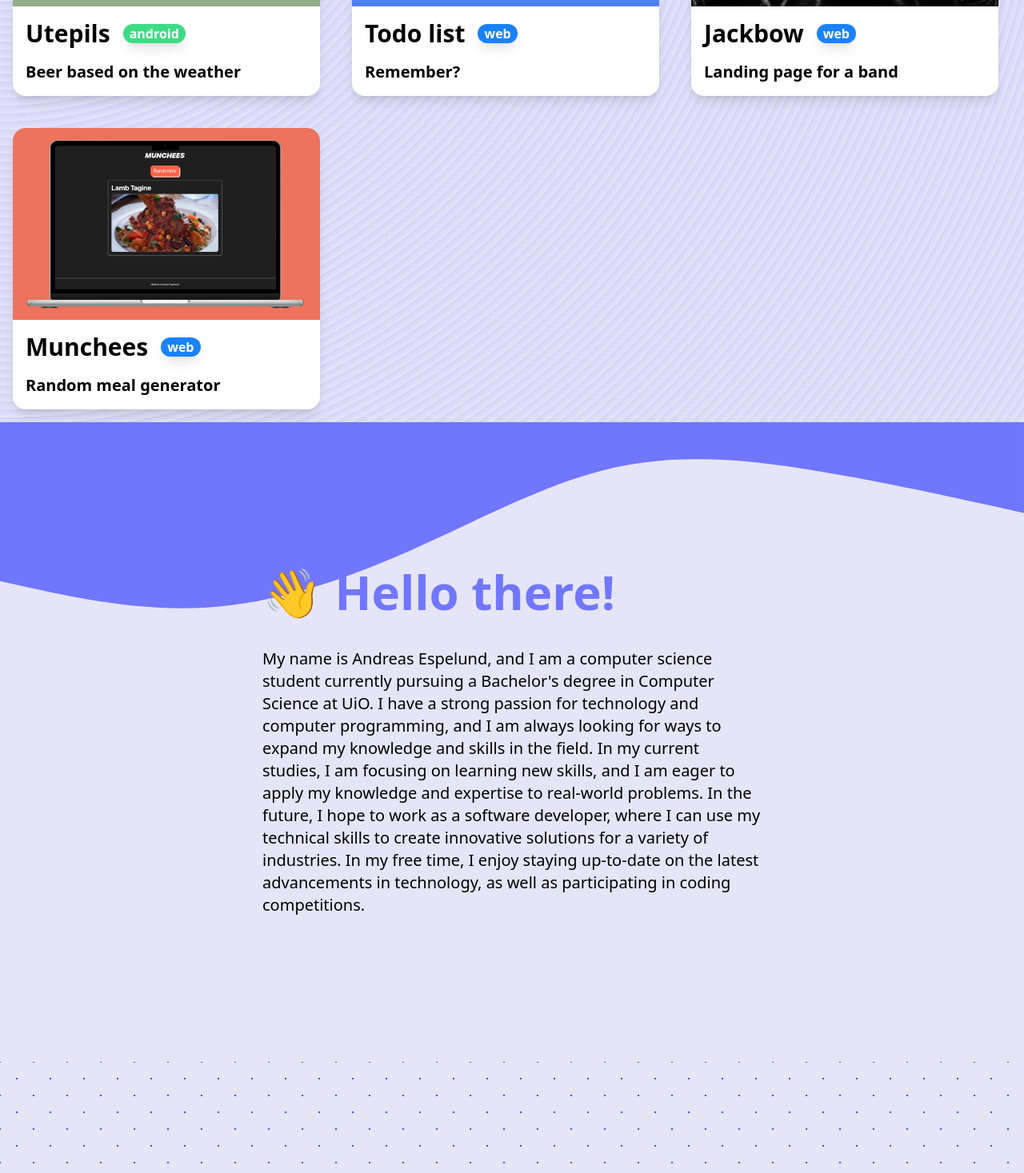
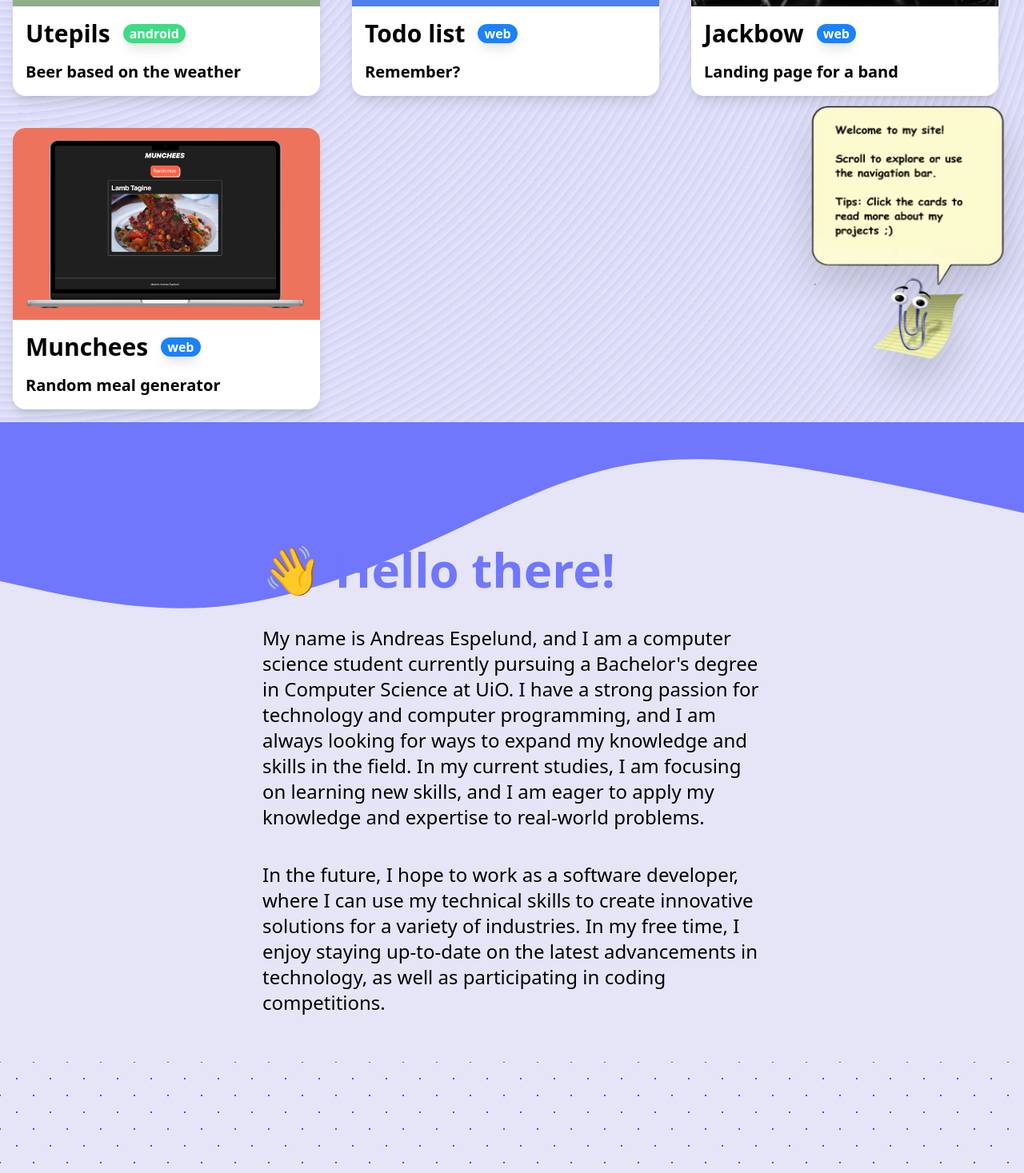
Before and after one commit to Andreas-Espelund/my_portfolio, a Next.js app: page / in a window 1280 px wide. Shown: the part 348-1815 px from the top of the page at 80% size. Built offline with nearby package versions, Linux system fonts and the light colour scheme.

Commit message:
clippy helper

```diff
--- a/app/[project_id]/page.tsx
+++ b/app/[project_id]/page.tsx
@@ -1,23 +1,13 @@
 import React from 'react'
-import { Fab } from '../components'
-import Link from 'next/link'
 import Image from 'next/image'
-import LargeBtn from '../components/LargeBtn'
 import { getProjectById } from '../../pages/api/projectData'
-import Technologies from '../components/Technologies'
-import TypeChip from '../components/TypeChip'
-
-
-export async function getStaticProps({ params }) {
-  // Pass post data to the page via props
-  const project = getProjectById(params.project_id)
-  return { props: { project }
-}
+import { Fab, LargeBtn, Technologies, TypeChip } from '../components'
 
 export default function page({params}) {
+  const project = getProjectById(params.project_id)
 
   return (
-    <div className="relative h-screen flex flex-col items-center w-full lg:w-1/2 m-auto lg:p-4 gap-10">
+    <div className="relative h-screen flex flex-col items-center w-full lg:w-1/2 m-auto lg:p-4 gap-6" style={{color:project.color}}>
         <div className="relative min-h-1/2 w-full">
           <Image src={project.src} fill className="object-cover lg:rounded-2xl shadow-lg" alt={''}/>
           <div className="absolute top-0 left-0 hidden lg:flex  lg:translate-y-10 lg:-translate-x-12">
@@ -28,11 +18,10 @@ export default function page({params}) {
           </div>
         </div>
 
-
-      <div className="w-full flex flex-col gap-6 p-4 lg:p-0">
+      <div className="w-full flex flex-col gap-10 p-4 lg:p-0">
         <Technologies small={false} items={project.tech}/>
         <div className="flex flex-wrap gap-4 justify-between items-end ">
-          <h1 className="text-5xl lg:text-6xl text-primary font-semibold">{project.name}</h1>
+          <h1 className="text-5xl lg:text-6xl font-semibold">{project.name}</h1>
           <div className="flex gap-4">
 
             <LargeBtn url={project.github_url} img="/github.png" textSm='Available on' textLg='GitHub' style=''/>
@@ -40,19 +29,17 @@ export default function page({params}) {
             {project.page_url?
               <LargeBtn url={project.page_url} img='/link.svg' textSm='Visit' textLg='Page' style='secondary'/> : <></>
             }
+          </div>
         </div>
-        </div>
-        <div className='bg-violet-200 h-2 rounded-full'>
-
-        </div>
-        <h2 className='text-2xl lg:text-4xl font-semibold text-primary'>What i learned</h2>
-        <ul className='list-disc list-inside w-full font-semibold text-lg '>
+        <div className='h-2 rounded-full opacity-75' style={{backgroundColor: project.color}}/>
+        <h2 className='text-2xl lg:text-4xl font-semibold '>What i learned</h2>
+        <ul className='list-disc list-inside w-full font-semibold text-lg text-black'>
           {project.lessons.map((t)=><li>{t}</li>)}
         </ul>
-        <h2 className='text-2xl lg:text-4xl font-semibold text-primary'>Details</h2>
+        <h2 className='text-2xl lg:text-4xl font-semibold '>About</h2>
 
-        <div className='flex flex-col gap-4 pb-14'>
-            {project.description.map((d)=> <p className="text-lg">{d}</p>)}
+        <div className='flex flex-col gap-4 pb-14 text-lg text-black'>
+            {project.description.map((d)=> <p>{d}</p>)}
         </div>
 
       </div>
--- a/app/components/Technologies.tsx
+++ b/app/components/Technologies.tsx
@@ -7,7 +7,7 @@ export default function Technologies({items, small}) {
     return (
     <div className="flex gap-4 w-full">
         {items.map((t: string) =>
-        <div className={`${cls} text-transparent font-semibold hover:text-primary transition-all`}>
+        <div className={`${cls} text-transparent font-semibold hover:text-inherit transition-all`}>
             <Image src={getIcon(t)} fill alt={''}/>
             <p className={txt}>{t}</p>
         </div>
--- a/app/components/index.js
+++ b/app/components/index.js
@@ -3,5 +3,7 @@ import Contact from "./Contact";
 import Fab from "./Fab";
 import Navbar from "./Navbar";
 import Projects from "./Projects";
-
-export { CardView, Contact, Fab, Navbar, Projects }
+import LargeBtn from './LargeBtn'
+import Technologies from "./Technologies";
+import TypeChip from "./TypeChip";
+export { CardView, Contact, Fab, Navbar, Projects, LargeBtn, Technologies, TypeChip}
--- a/app/layout.tsx
+++ b/app/layout.tsx
@@ -3,15 +3,9 @@ import './globals.css'
 export default function RootLayout({ children }) {
   return (
     <html lang="en" className="scroll-smooth">
-      {/*
-        <head /> will contain the components returned by the nearest parent
-        head.jsx. Find out more at https://beta.nextjs.org/docs/api-reference/file-conventions/head
-      */}
-      <head />
+      <head/>
       <body id="body" className="min-h-screen w-full flex flex-col justify-start bg-neutral ">
-        <div>
           {children}
-        </div>
       </body>
     </html>
   )
--- a/app/page.tsx
+++ b/app/page.tsx
@@ -2,10 +2,17 @@
 import './globals.css'
 import { Contact, Projects, Navbar, Fab } from './components'
 import { useEffect } from 'react'
+import Image from 'next/image'
 import get_socials from '../pages/api/contacts'
 export default function Home() {
 
   const socials = get_socials()
+
+
+  const handleClick = () => {
+    const clippy = document.getElementById("clippy")
+    clippy.style.transform = "translate(300px,300px)"
+  }
 
 
   return (
@@ -18,10 +25,13 @@ export default function Home() {
       </section>
 
       <section id="about" className="bg_pattern2">
-        <div className="flex flex-col w-full lg:w-1/2 gap-10">
+        <div className="flex flex-col w-full lg:w-1/2 gap-10 lg:mt-24">
           <h1 className="text-4xl lg:text-6xl text-primary font-semibold">👋 Hello there!</h1>
-          <p className="text-xl">
-          My name is Andreas Espelund, and I am a computer science student currently pursuing a Bachelor's degree in Computer Science at UiO. I have a strong passion for technology and computer programming, and I am always looking for ways to expand my knowledge and skills in the field. In my current studies, I am focusing on learning new skills, and I am eager to apply my knowledge and expertise to real-world problems. In the future, I hope to work as a software developer, where I can use my technical skills to create innovative solutions for a variety of industries. In my free time, I enjoy staying up-to-date on the latest advancements in technology, as well as participating in coding competitions.
+          <p className="text-2xl">
+          My name is Andreas Espelund, and I am a computer science student currently pursuing a Bachelor's degree in Computer Science at UiO. I have a strong passion for technology and computer programming, and I am always looking for ways to expand my knowledge and skills in the field. In my current studies, I am focusing on learning new skills, and I am eager to apply my knowledge and expertise to real-world problems.
+          </p>
+          <p className='text-2xl'>
+          In the future, I hope to work as a software developer, where I can use my technical skills to create innovative solutions for a variety of industries. In my free time, I enjoy staying up-to-date on the latest advancements in technology, as well as participating in coding competitions.
           </p>
         </div>
       </section>
@@ -38,6 +48,9 @@ export default function Home() {
 
       </section>
       <Navbar id='navbar'/>
+      <div onClick={handleClick} id="clippy" className='hover:cursor-pointer translate-x-5 hover:scale-110 fixed bottom-0 right-0 w-80 h-80 drop-shadow-2xl transition-all duration-1000'>
+        <Image fill src='/clippy.png' alt='clippy'/>
+      </div>
     </div>
   )
 }
--- a/pages/api/projectData.js
+++ b/pages/api/projectData.js
@@ -13,6 +13,7 @@ const projects = [
         oneliner : 'Beer based on the weather',
         src: "/utepils.png",
         type : 'android',
+        color: '#92ad89',
         alt : "project screenshot",
         github_url : 'https://github.com/Andreas-Espelund/Utepils',
         page_url : null,
@@ -28,6 +29,7 @@ const projects = [
         oneliner : 'Remember?',
         src: "/todos.png",
         type : 'web',
+        color: '#4E80EE',
         alt : "project screenshot",
         github_url : 'https://github.com/Andreas-Espelund/todo-list',
         page_url : 'https://todo-list-psi-lac.vercel.app/',
@@ -44,6 +46,7 @@ const projects = [
         oneliner : 'Landing page for a band',
         src: "/jackbow.jpeg",
         type : 'web',
+        color: '#18181B',
         alt : "project screenshot",
         github_url : 'https://github.com/Andreas-Espelund/jackbow-website',
         page_url : 'https://www.jackbowband.com/',
@@ -60,6 +63,7 @@ const projects = [
         oneliner : 'Random meal generator',
         src: "/munchees.png",
         type : 'web',
+        color: '#ED6D52',
         alt : "project screenshot",
         github_url : 'https://github.com/Andreas-Espelund/munchees',
         page_url : 'https://munchees.vercel.app/',
```
Also changed, not shown: public/clippy-kopi.png (added), public/clippy.png (added).
